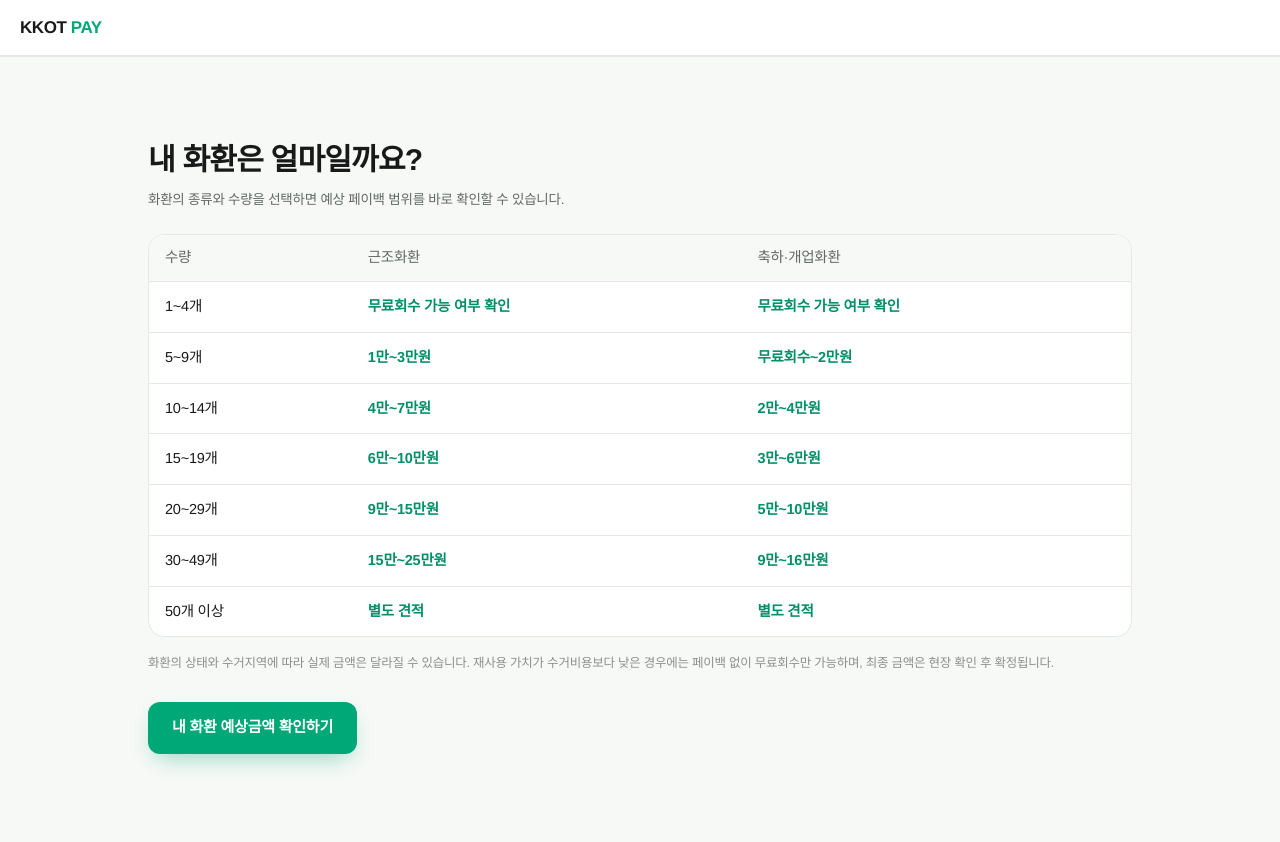
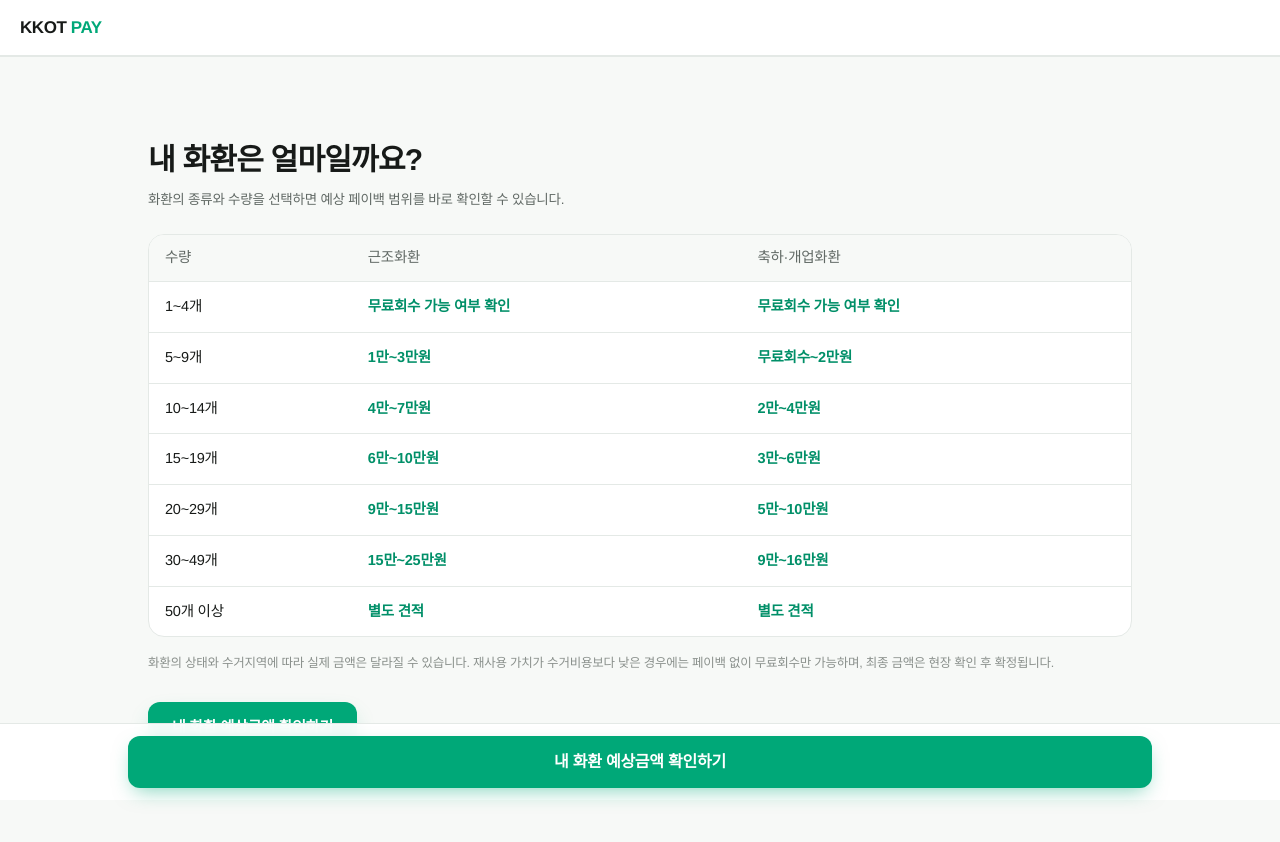
Before and after one commit to obglow3413-droid/wreathpay2, a Next.js app: page /pricing in a window 1280 px wide. Shown: the top 842 px of the page. Built offline with nearby package versions, Linux system fonts and the light colour scheme; a web font is replaced by a local one.

Commit message:
Update page.tsx

```diff
--- a/src/app/pricing/page.tsx
+++ b/src/app/pricing/page.tsx
@@ -1,5 +1,5 @@
-
 import type { Metadata } from "next";
+import Link from "next/link";
 import BackHeader from "@/components/layout/BackHeader";
 import WreathTypes from "@/components/home/WreathTypes";
 
@@ -15,6 +15,16 @@ export default function PricingPage() {
       <main className="flex-1">
         <WreathTypes />
       </main>
+
+      {/* 스크롤해도 항상 따라다니는 고정 CTA */}
+      <div className="fixed inset-x-0 bottom-0 z-50 border-t border-border bg-white/95 px-4 pb-[calc(0.75rem+env(safe-area-inset-bottom))] pt-3 backdrop-blur">
+        <Link
+          href="/estimate"
+          className="hover-lift mx-auto flex h-13 w-full max-w-5xl items-center justify-center rounded-xl bg-brand px-6 text-[16px] font-semibold text-white shadow-[0_8px_20px_-6px_rgba(0,168,120,0.5)]"
+        >
+          내 화환 예상금액 확인하기
+        </Link>
+      </div>
     </div>
   );
 }
```
